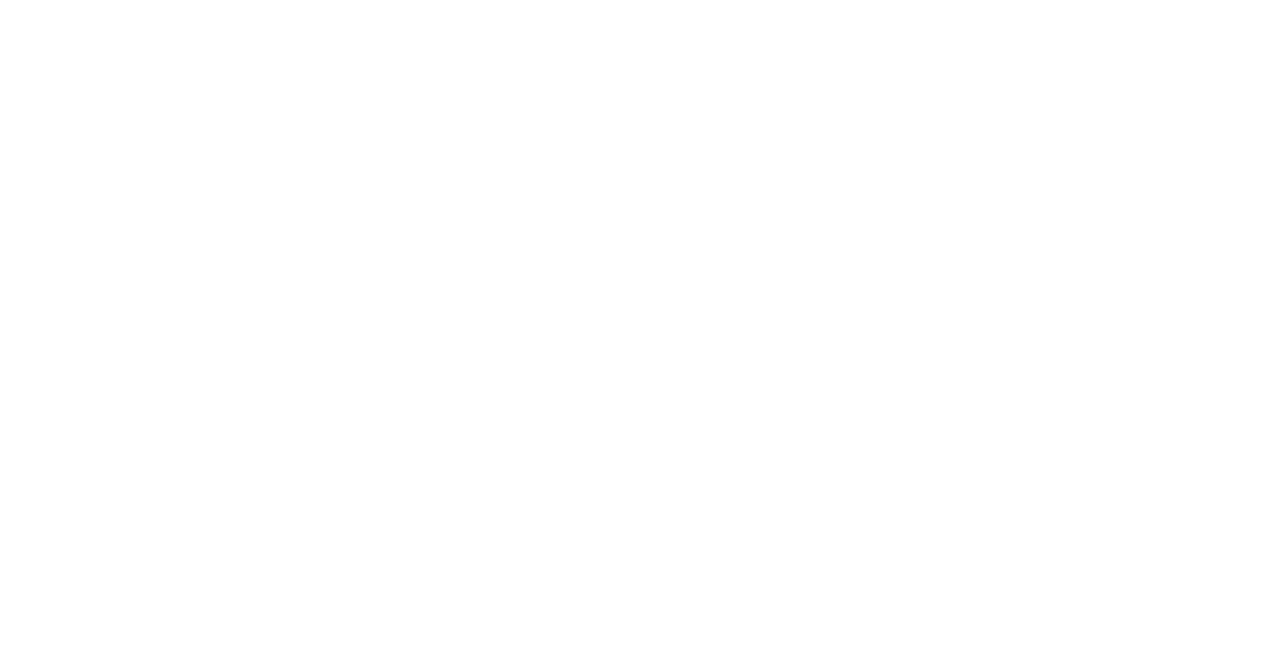
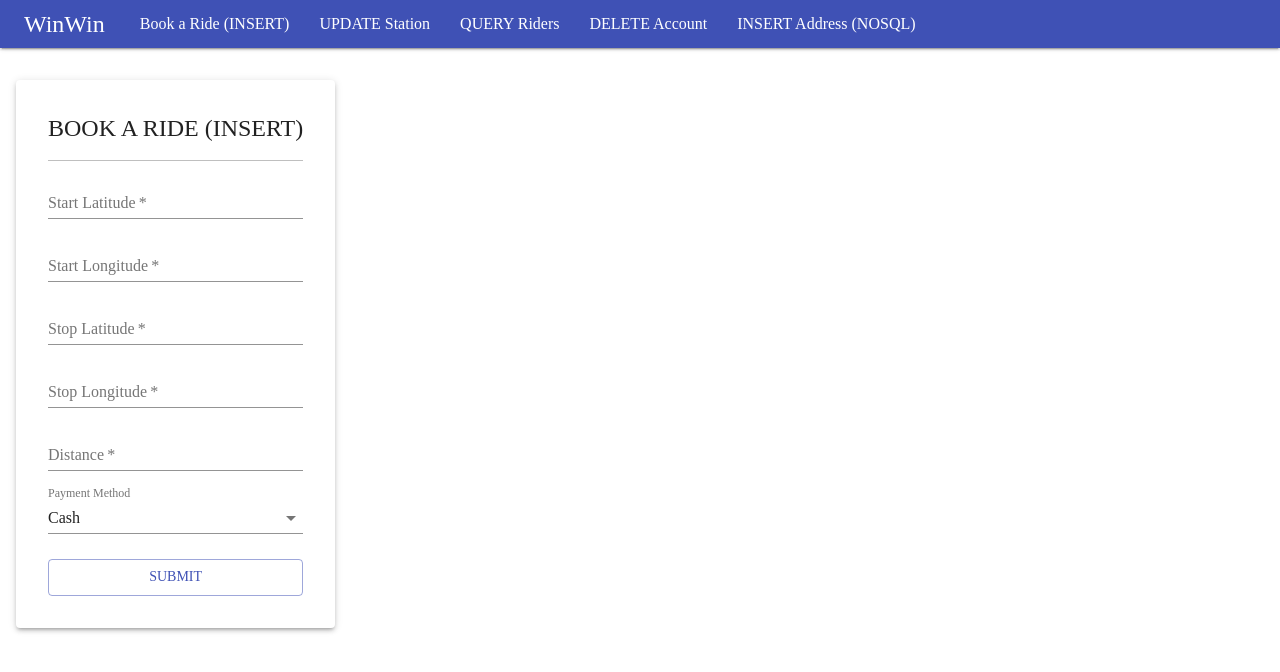
Before and after one commit to atiwat1113/db_system, a React (Create React App) app in the folder front-end/: page /book_a_ride in a window 1280 px wide. Before the commit this address had no page. Shown: the top 672 px of the page. Built offline with nearby package versions, Linux system fonts and the light colour scheme.

Commit message:
Interface and HTTP Protocol completed on SQL
UI and HTTP Protocol completed on SQL

```diff
--- a/front-end/package.json
+++ b/front-end/package.json
@@ -6,6 +6,7 @@
     "@emotion/react": "^11.5.0",
     "@emotion/styled": "^11.3.0",
     "@material-ui/core": "^4.12.3",
+    "@mui/lab": "^5.0.0-alpha.55",
     "@mui/material": "^5.0.6",
     "@mui/styles": "^5.0.2",
     "@testing-library/jest-dom": "^5.11.4",
@@ -13,6 +14,7 @@
     "@testing-library/user-event": "^12.1.10",
     "axios": "^0.24.0",
     "bootstrap": "5.1.3",
+    "moment": "^2.29.1",
     "react": "^17.0.2",
     "react-bootstrap": "^2.0.2",
     "react-dom": "^17.0.2",
--- a/front-end/src/App.js
+++ b/front-end/src/App.js
@@ -1,11 +1,11 @@
 import { BrowserRouter as Router, Routes, Route } from "react-router-dom";
-import InsertCard from "./pages/InsertCard";
+import BookARide from "./pages/BookARide";
 import InsertAddress from "./pages/InsertAddress";
 import MainPage from "./pages/MainPage"
 import DeleteAccount from "./pages/DeleteAccount"
 import { createTheme, makeStyles, ThemeProvider } from "@material-ui/core";
 import './index.css';
-import UpdateAddress from "./pages/UpdateAddress";
+import UpdateStation from "./pages/UpdateStation";
 import QueryRiders from "./pages/QueryRiders";
 
 const theme = createTheme({
@@ -25,9 +25,9 @@
         <Router>
             <Routes>
             <Route exact path="/" element={<MainPage/>}/>
-            <Route exact path="/insert_card" element={<InsertCard/>}/>
+            <Route exact path="/book_a_ride" element={<BookARide/>}/>
             <Route exact path="/insert_add" element={<InsertAddress/>}/>
-            <Route exact path="/update_add" element={<UpdateAddress/>}/>
+            <Route exact path="/update_station" element={<UpdateStation/>}/>
             <Route exact path="/del_acc" element={<DeleteAccount/>}/>
             <Route exact path="/query_riders" element={<QueryRiders/>}/>
             </Routes>
--- a/front-end/src/components/Navbar.js
+++ b/front-end/src/components/Navbar.js
@@ -48,8 +48,8 @@
           sx={{ display: "flex", alignItems: "flex-start", paddingLeft: 20 }}
         >
           <Typography>
-            <NavLink label="INSERT Card" link_to="/insert_card" />
-            <NavLink label="UPDATE Address" link_to="/update_add" />
+            <NavLink label="Book a Ride (INSERT)" link_to="/book_a_ride" />
+            <NavLink label="UPDATE Station" link_to="/update_station" />
             <NavLink label="QUERY Riders" link_to="/query_riders" />
             <NavLink label="DELETE Account" link_to="/del_acc" />
             <NavLink label="INSERT Address (NOSQL)" link_to="/insert_add" />
--- /dev/null
+++ b/front-end/src/pages/BookARide.js
@@ -0,0 +1,200 @@
+// Import things.
+import {
+  TextField,
+  makeStyles,
+  Button,
+  Paper,
+  Divider,
+  Box,
+  Typography,
+  createTheme,
+  ThemeProvider,
+  Select,
+  MenuItem,
+} from "@material-ui/core";
+import { useState } from "react";
+import "bootstrap/dist/css/bootstrap.min.css";
+import "../styles/App.css";
+import Navbar from "../components/Navbar";
+import axios from "axios";
+import DateAdapter from "@mui/lab/AdapterMoment";
+import DateTimePicker from "@mui/lab/DateTimePicker";
+import LocalizationProvider from "@mui/lab/LocalizationProvider";
+import moment from 'moment';
+
+const useStyles = makeStyles((theme) => ({
+  // Handle all TextField style.
+  field: {
+    marginTop: 10,
+    marginBottom: 15,
+    display: "block",
+  },
+  toolbar: theme.mixins.toolbar,
+}));
+
+const theme = createTheme({
+  typography: {
+    fontFamily: ["manrope"].join(","),
+  },
+});
+
+function BookARide() {
+  const classes = useStyles();
+
+  // useState with variables.
+  const [startLatitude, setStartLatitude] = useState(0.0);
+  const [startLongitude, setStartLongitude] = useState(0.0);
+  const [stopLatitude, setStopLatitude] = useState(0.0);
+  const [stopLongitude, setstopLongitude] = useState(0.0);
+  const [distance, setDistance] = useState(0.0);
+  const [dateTime, setDateTime] = useState(new Date());
+  const [payment_method, setPayment_Method] = useState("cash");
+
+  //Test Function
+  const console_check = () => {
+    console.log("Pass");
+  };
+
+  //TODO: INSERT credit card.
+  async function bookRide(e) {
+    e.preventDefault();
+
+    if(startLatitude && startLongitude && stopLatitude && stopLongitude && distance && dateTime && payment_method){
+      const input_body = JSON.stringify({
+        start_latitude: parseFloat(startLatitude),
+        start_longitude: parseFloat(startLongitude),
+        stop_latitude: parseFloat(stopLatitude),
+        stop_longitude: parseFloat(stopLongitude),
+        distance: parseFloat(distance),
+        start_time: moment(dateTime).format('YYYY-MM-DD HH:mm:ss'),
+        payment_method: payment_method,
+      });
+
+      try {
+        const return_status = await axios
+          .post("/customers/ride-transaction", input_body, {
+            headers: {
+              // Overwrite Axios's automatically set Content-Type
+              "Content-Type": "application/json",
+            },
+          })
+          .then((res) => res.status);
+        console.log(return_status);
+      } catch (err) {
+        console.log(err);
+      }
+
+    }
+
+  }
+
+  return (
+    //TODO: Group Components together + Create Style class.
+    // Column box arrangement. Each row contains a "row" box with a form (paper) inside.
+    <ThemeProvider theme={theme}>
+      <Box sx={{ display: "flex", flexDirection: "column" }}>
+        <Navbar></Navbar>
+
+        <div className={classes.toolbar}></div>
+
+        <Box sx={{ display: "flex", alignItems: "flex-start" }}>
+          <Paper
+            style={{
+              margin: 16,
+              padding: 32,
+            }}
+            elevation={3}
+          >
+            <Typography variant="h5">BOOK A RIDE (INSERT)</Typography>
+
+            <Divider
+              style={{ background: "black", marginTop: 16 }}
+              variant="fullWidth"
+            />
+            <form noValidate autoComplete="off" onSubmit={bookRide}>
+              <LocalizationProvider dateAdapter={DateAdapter}>
+                <DateTimePicker
+                  label="Date Time picker"
+                  value={dateTime}
+                  onChange={(e) => setDateTime(e)}
+                  renderInput={(dateTime) => (
+                    <TextField
+                      style={{ marginTop: 16 }}
+                      {...dateTime}
+                      fullWidth
+                    />
+                  )}
+                />
+              </LocalizationProvider>
+              <TextField
+                onChange={(e) => setStartLatitude(e.target.value)}
+                className={classes.field}
+                label="Start Latitude"
+                required
+                fullWidth
+              />
+              <TextField
+                onChange={(e) => setStartLongitude(e.target.value)}
+                className={classes.field}
+                label="Start Longitude"
+                required
+                fullWidth
+              />
+              <TextField
+                onChange={(e) => setStopLatitude(e.target.value)}
+                className={classes.field}
+                label="Stop Latitude"
+                required
+                fullWidth
+              />
+              <TextField
+                onChange={(e) => setstopLongitude(e.target.value)}
+                className={classes.field}
+                label="Stop Longitude"
+                required
+                fullWidth
+              />
+              <TextField
+                onChange={(e) => setDistance(e.target.value)}
+                className={classes.field}
+                label="Distance"
+                required
+                fullWidth
+              />
+              <TextField
+                fullWidth
+                className={classes.field}
+                value={payment_method}
+                onChange={(e) => setPayment_Method(e.target.value)}
+                select // tell TextField to render select
+                label="Payment Method"
+              >
+                <MenuItem key={1} value="cash">
+                  Cash
+                </MenuItem>
+                <MenuItem key={2} value="bank_transfer">
+                  Bank Transfer
+                </MenuItem>
+                <MenuItem key={3} value="credit_card">
+                  Credit Card
+                </MenuItem>
+              </TextField>
+
+              <Button
+                type="submit"
+                variant="outlined"
+                color="primary"
+                fullWidth
+                style={{ marginTop: 10 }}
+              >
+                Submit
+              </Button>
+            </form>
+          </Paper>
+        </Box>
+      </Box>
+    </ThemeProvider>
+  );
+}
+
+export default BookARide;
--- a/front-end/src/pages/UpdateAddress.js
+++ b/front-end/src/pages/UpdateStation.js
@@ -15,6 +15,7 @@
 import "bootstrap/dist/css/bootstrap.min.css";
 import "../styles/App.css";
 import Navbar from "../components/Navbar";
+import axios from "axios";
 
 const useStyles = makeStyles((theme) => ({
   // Handle all TextField style.
@@ -32,17 +33,35 @@
   },
 });
 
-//TODO: Implement HTTP Method
-const updateSavedAddress = (e) => {
-  e.preventDefault();
-};
-
-function UpdateAddress() {
+function UpdateStation() {
   const classes = useStyles();
 
   // useState with variables.
-  const [locationID, setLocationID] = useState("");
-  const [newName, setNewName] = useState("");
+  const [stationID, setStationID] = useState("");
+
+  //TODO: Implement HTTP Method
+  async function updateStationID(e) {
+    e.preventDefault();
+
+    if (stationID) {
+      const input_body = JSON.stringify({
+        station_ID: stationID,
+      });
+      try {
+        const return_status = await axios
+          .patch("/riders/station", input_body, {
+            headers: {
+              // Overwrite Axios's automatically set Content-Type
+              "Content-Type": "application/json",
+            },
+          })
+          .then((res) => res.status);
+        console.log(return_status);
+      } catch (err) {
+        console.log(err);
+      }
+    }
+  }
 
   return (
     <ThemeProvider theme={theme}>
@@ -58,23 +77,16 @@
               padding: 32,
             }}
           >
-            <Typography variant="h5">UPDATE SAVED ADDRESS</Typography>
+            <Typography variant="h5">UPDATE STATION</Typography>
             <Divider
               style={{ background: "black", marginTop: 16 }}
               variant="fullWidth"
             />
-            <form noValidate autoComplete="off" onSubmit={updateSavedAddress}>
+            <form noValidate autoComplete="off" onSubmit={updateStationID}>
               <TextField
-                onChange={(e) => setLocationID(e.target.value)}
+                onChange={(e) => setStationID(e.target.value)}
                 className={classes.field}
-                label="Location ID"
-                required
-                fullWidth
-              />
-              <TextField
-                onChange={(e) => setNewName(e.target.value)}
-                className={classes.field}
-                label="New name to update"
+                label="Station ID"
                 required
                 fullWidth
               />
@@ -96,4 +108,4 @@
   );
 }
 
-export default UpdateAddress;
+export default UpdateStation;
```
Also changed, not shown: front-end/src/pages/InsertCard.js (deleted, +0 -139 lines), 1 other file (tests, documents, lock files or other folders).
